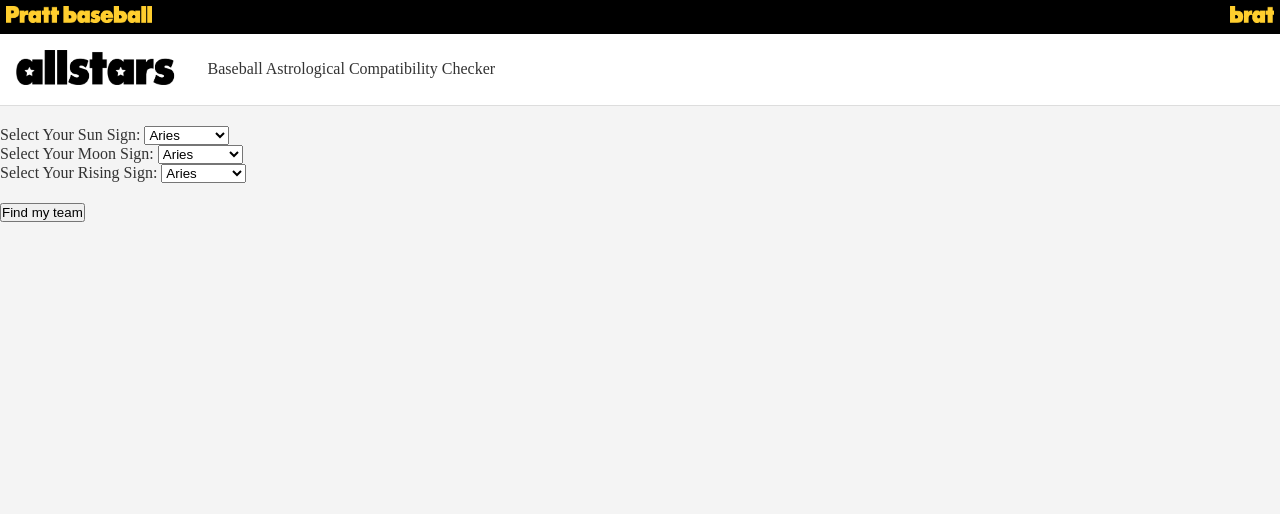
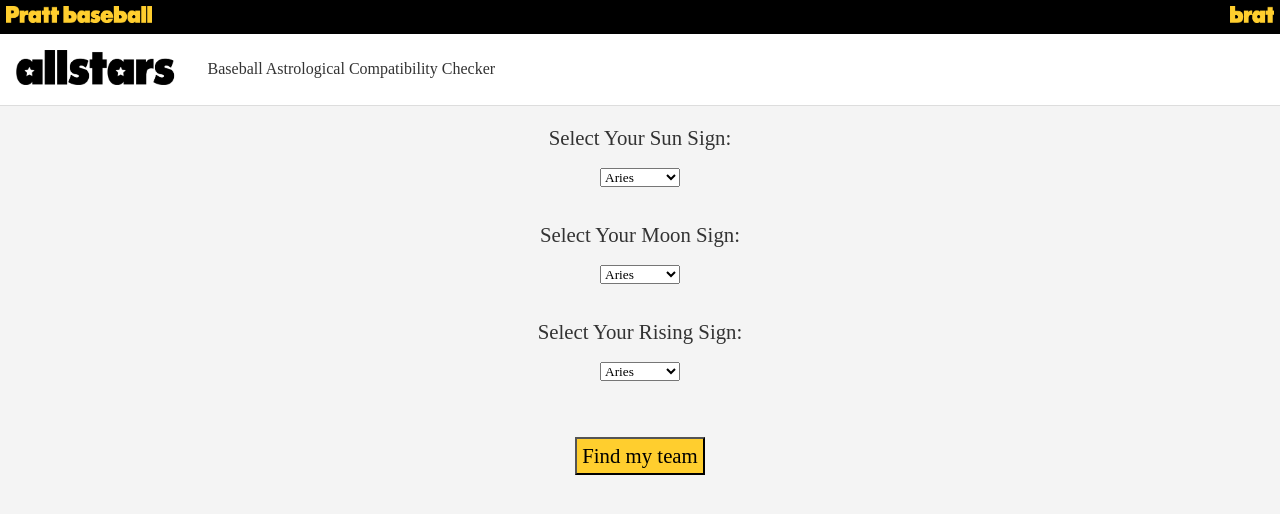
Before and after one commit to bratinstitute/ALLSTARS, a website: page public/index.html in a window 1280 px wide. Drawn offline with Linux system fonts and the light colour scheme.

Commit message:
formatting changes

```diff
--- a/public/index.html
+++ b/public/index.html
@@ -22,7 +22,7 @@
     </div>
     <div class="container">
         <form id="compatibility-form">
-            <label for="sun-sign">Select Your Sun Sign:</label>
+            <label for="sun-sign">Select Your Sun Sign:</label><br><br>
             <select id="sun-sign">
                 <option value="Aries">Aries</option>
                 <option value="Taurus">Taurus</option>
@@ -36,9 +36,9 @@
                 <option value="Capricorn">Capricorn</option>
                 <option value="Aquarius">Aquarius</option>
                 <option value="Pisces">Pisces</option>
-            </select><br>
+            </select><br><br><br>
 
-            <label for="moon-sign">Select Your Moon Sign:</label>
+            <label for="moon-sign">Select Your Moon Sign:</label><br><br>
             <select id="moon-sign">
                 <option value="Aries">Aries</option>
                 <option value="Taurus">Taurus</option>
@@ -52,9 +52,9 @@
                 <option value="Capricorn">Capricorn</option>
                 <option value="Aquarius">Aquarius</option>
                 <option value="Pisces">Pisces</option>
-            </select><br>
+            </select><br><br><br>
 
-            <label for="rising-sign">Select Your Rising Sign:</label>
+            <label for="rising-sign">Select Your Rising Sign:</label><br><br>
             <select id="rising-sign">
                 <option value="Aries">Aries</option>
                 <option value="Taurus">Taurus</option>
@@ -68,7 +68,7 @@
                 <option value="Capricorn">Capricorn</option>
                 <option value="Aquarius">Aquarius</option>
                 <option value="Pisces">Pisces</option>
-            </select><br>
+            </select><br><br><br>
 
             <div style="padding-top: 20px;"></div>
             <button type="submit">Find my team</button>
--- a/public/styles.css
+++ b/public/styles.css
@@ -9,6 +9,7 @@ body {
     background-color: #f4f4f4;
     color: #333;
     padding-bottom: 2rem;
+    text-align: center;
 }
 
 header {
@@ -21,7 +22,7 @@ header {
 }
 
 .container {
-    padding-top: 20px;
+    padding: 20px;
 }
 
 .secondary-header {
@@ -43,3 +44,18 @@ header {
 .secondary-header select {
     margin-left: auto; /* Align to the right */
 }
+
+select {
+    font-family: Futura;
+}
+
+button {
+    font-family: Futura;
+    background-color: #FFCE2E;
+    padding: 5px;
+    font-size: 1.3rem;
+}
+
+label {
+    font-size: 1.3rem;
+}
```
